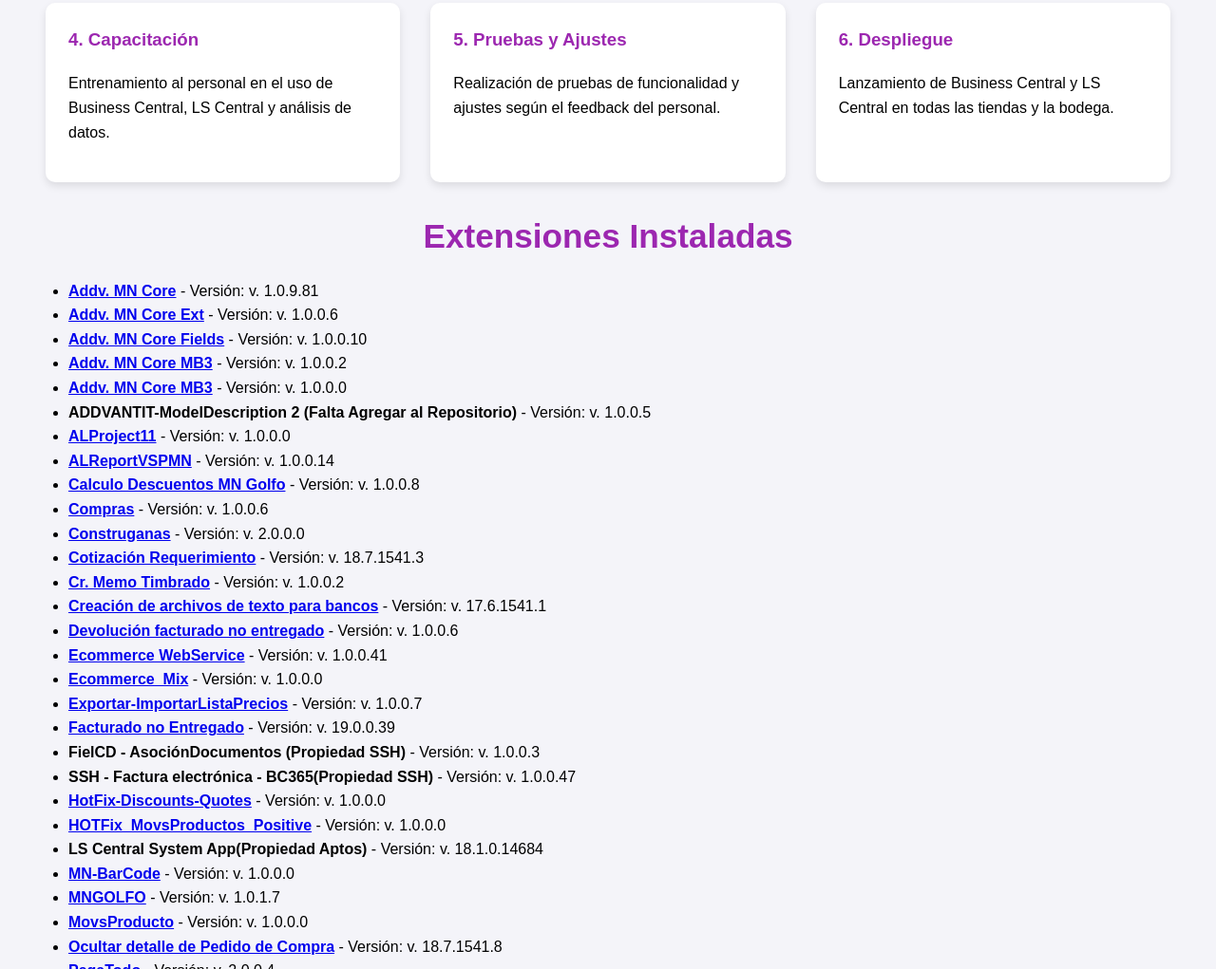
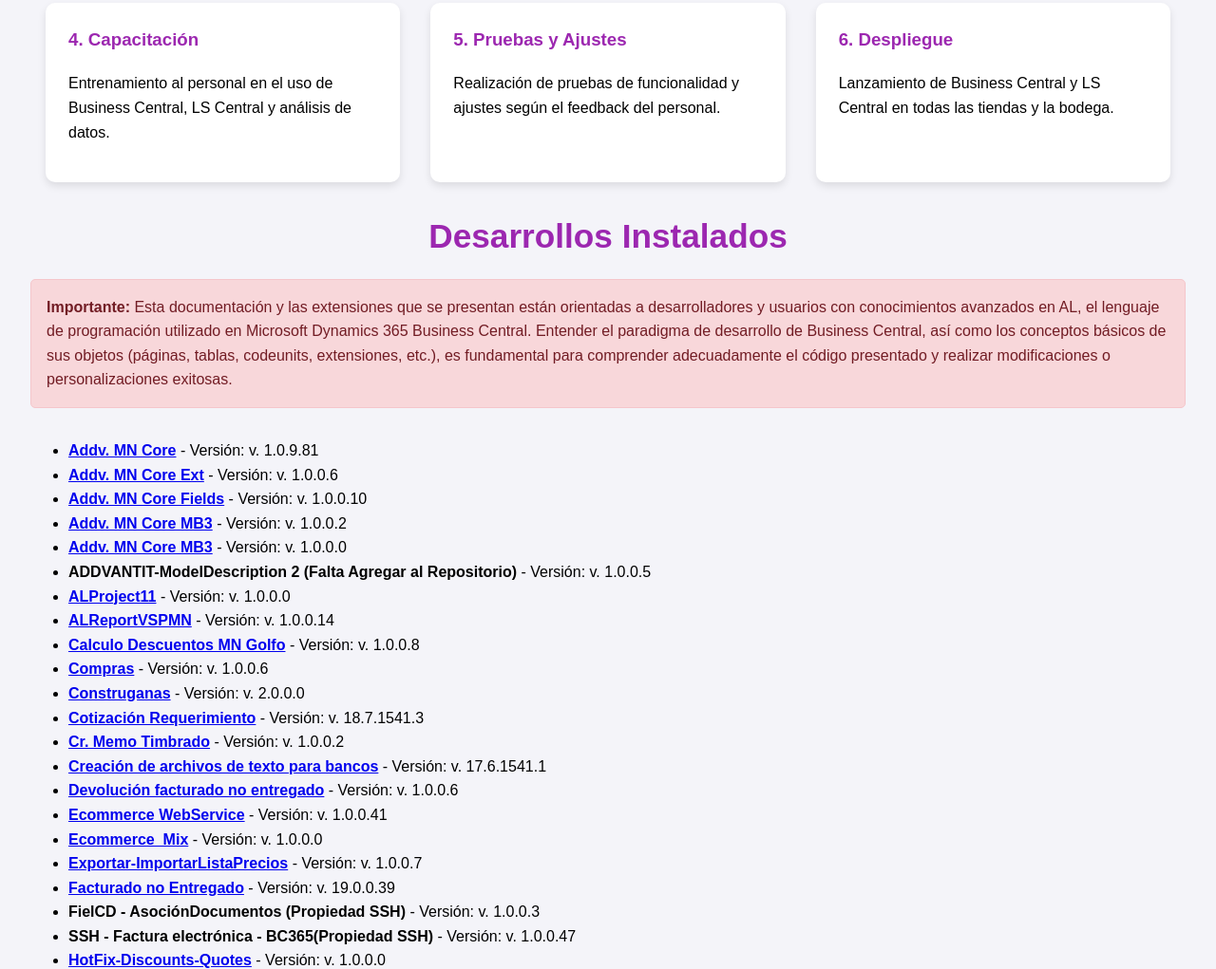
Before and after one commit to Addvantit/addvantit.github.io, a plain HTML site: page index.html in a window 1280 px wide. Shown: the part 1157-2178 px from the top of the page at 95% size. Drawn offline with Linux system fonts and the light colour scheme.

Commit message:
Update index.html

```diff
--- a/index.html
+++ b/index.html
@@ -258,8 +258,10 @@
             </div>
         </div>
 
-        <h2 id="extensions">Extensiones Instaladas</h2>
-
+        <h2 id="extensions">Desarrollos Instalados</h2>
+        <div class="disclaimer" style="background-color: #f8d7da; color: #721c24; padding: 1rem; border-radius: 5px; margin-bottom: 2rem; border: 1px solid #f5c6cb;">
+            <strong>Importante:</strong> Esta documentación y las extensiones que se presentan están orientadas a desarrolladores y usuarios con conocimientos avanzados en AL, el lenguaje de programación utilizado en Microsoft Dynamics 365 Business Central. Entender el paradigma de desarrollo de Business Central, así como los conceptos básicos de sus objetos (páginas, tablas, codeunits, extensiones, etc.), es fundamental para comprender adecuadamente el código presentado y realizar modificaciones o personalizaciones exitosas.
+        </div>
         <div>
             <ul>
                 <li><strong><a href="https://github.com/Addvantit/Addv.-MN-Core">Addv. MN
```
